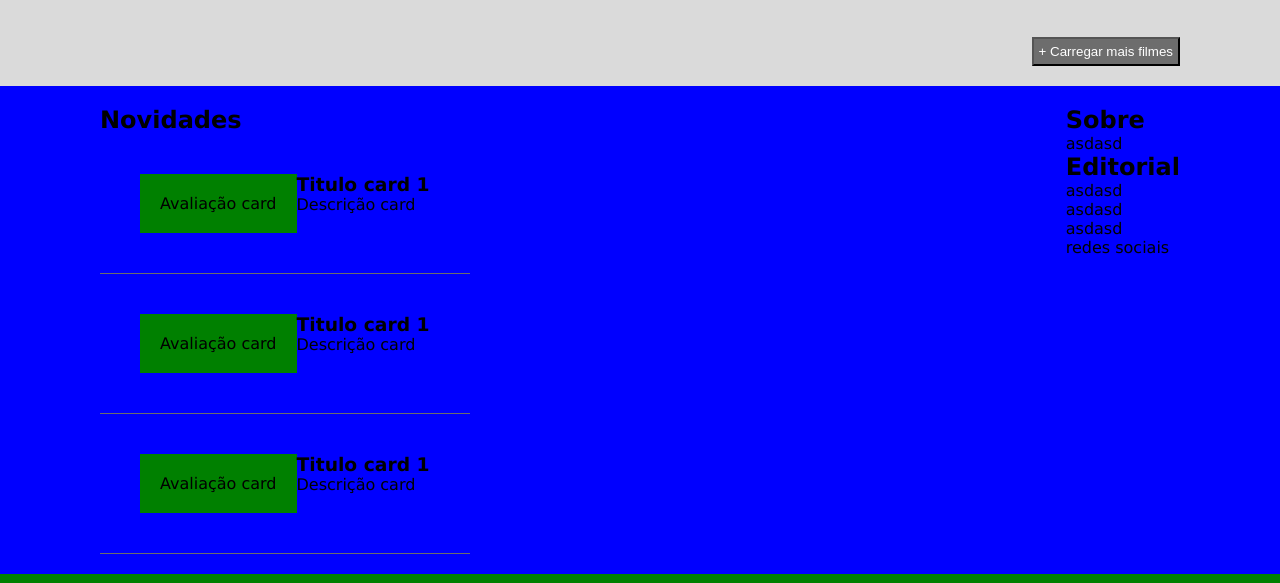
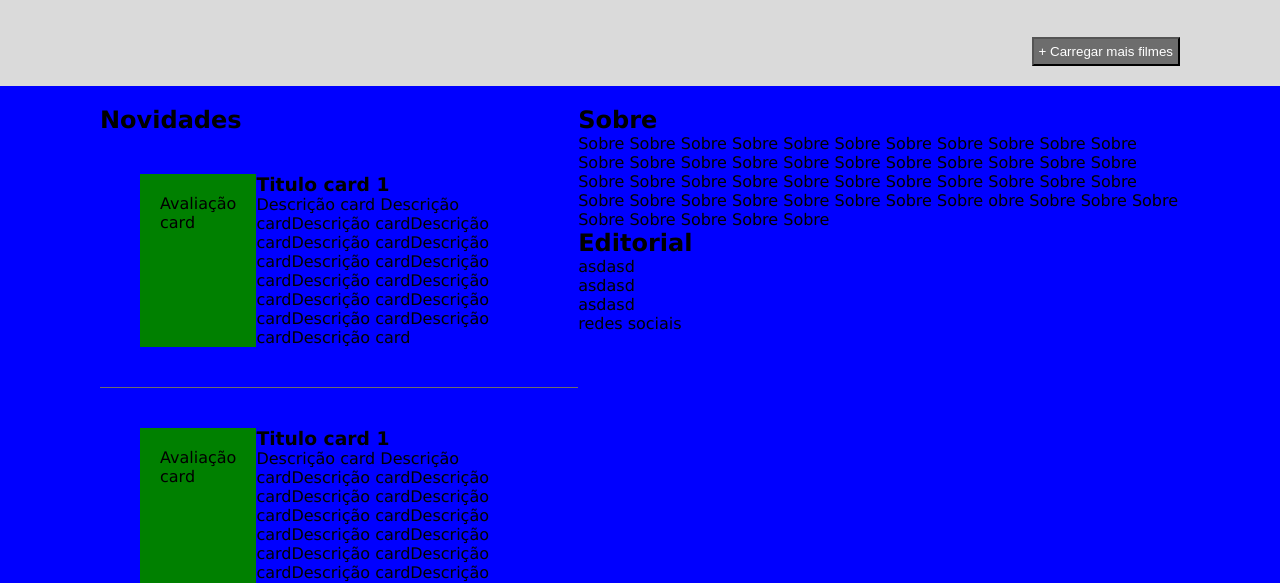
Before and after one commit to klayverxd/tecweb-trabalho01, a plain HTML site: page index.html in a window 1280 px wide. Shown: the part 1541-2124 px from the top of the page. Drawn offline with Linux system fonts and the light colour scheme.

Commit message:
novidades

```diff
--- a/index.html
+++ b/index.html
@@ -133,7 +133,7 @@
 				</div>
 			</section>
 			<section class="novidades">
-				<div>
+				<div class="nov">
 					<h1>Novidades</h1>
 					<div class="">
 
@@ -141,7 +141,10 @@
 							<footer>Avaliação card</footer>
 							<div>
 								<h3>Titulo card 1</h3>
-								<p>Descrição card</p>
+								<p>Descrição card Descrição cardDescrição cardDescrição
+									cardDescrição cardDescrição cardDescrição cardDescrição
+									cardDescrição cardDescrição cardDescrição cardDescrição
+									cardDescrição cardDescrição cardDescrição card</p>
 							</div>
 
 						</div>
@@ -149,7 +152,10 @@
 							<footer>Avaliação card</footer>
 							<div>
 								<h3>Titulo card 1</h3>
-								<p>Descrição card</p>
+								<p>Descrição card Descrição cardDescrição cardDescrição
+									cardDescrição cardDescrição cardDescrição cardDescrição
+									cardDescrição cardDescrição cardDescrição cardDescrição
+									cardDescrição cardDescrição cardDescrição card</p>
 							</div>
 
 						</div>
@@ -157,15 +163,25 @@
 							<footer>Avaliação card</footer>
 							<div>
 								<h3>Titulo card 1</h3>
-								<p>Descrição card</p>
+								<p>Descrição card Descrição cardDescrição cardDescrição
+									cardDescrição cardDescrição cardDescrição cardDescrição
+									cardDescrição cardDescrição cardDescrição cardDescrição
+									cardDescrição cardDescrição cardDescrição card</p>
 							</div>
 
 						</div>
 					</div>
 				</div>
-				<div>
+
+				<div class="sobre">
 					<h1>Sobre</h1>
-					<p>asdasd</p>
+					<p>Sobre Sobre Sobre Sobre Sobre Sobre Sobre Sobre Sobre
+						 Sobre  Sobre Sobre Sobre Sobre Sobre  Sobre Sobre
+						 Sobre Sobre Sobre  Sobre Sobre Sobre Sobre Sobre
+						 Sobre Sobre Sobre Sobre Sobre  Sobre Sobre Sobre
+						 Sobre Sobre Sobre Sobre Sobre Sobre Sobre Sobre
+						 obre Sobre Sobre Sobre Sobre Sobre Sobre Sobre
+						 Sobre </p>
 					<h1>Editorial</h1>
 					<p>asdasd</p>
 					<p>asdasd</p>
@@ -177,6 +193,7 @@
 						<img src="" alt="" />
 					</div>
 				</div>
+
 			</section>
 		</body>
 		<footer>
```
